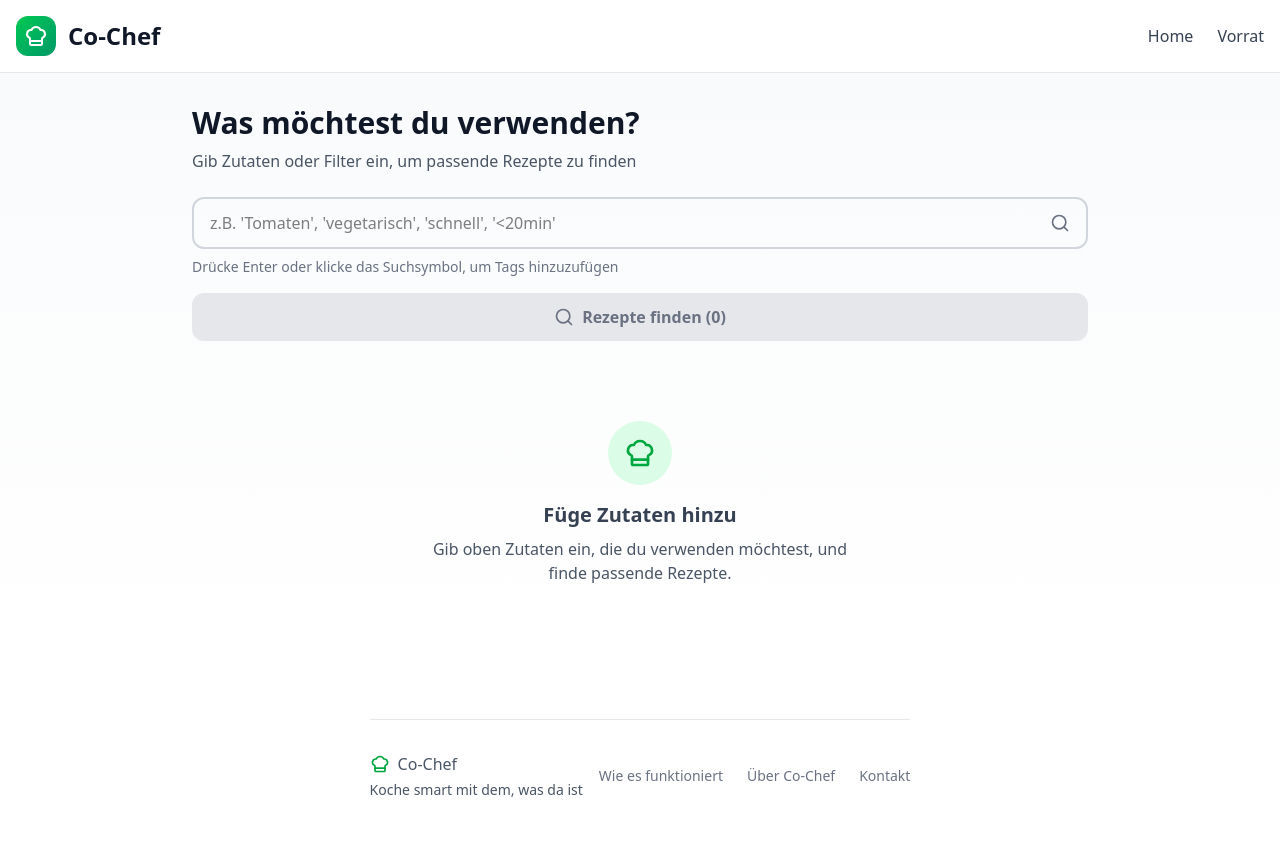
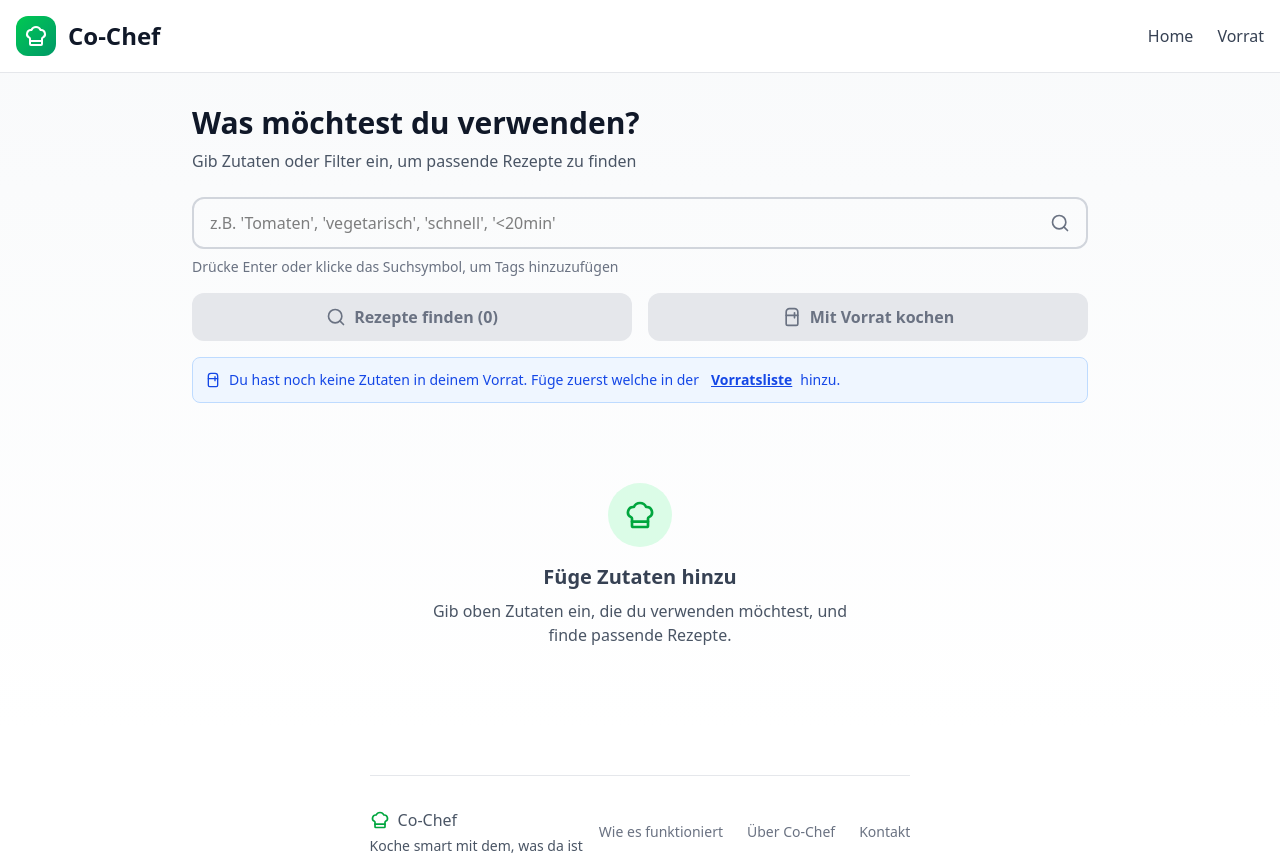
Before and after one commit to Nook64/React-Recipe-App, a React (Vite) app in the folder prototype/: page / in a window 1280 px wide. Before the commit the page ends 800 px from the top, so only its background shows below. Built offline with nearby package versions, Linux system fonts and the light colour scheme.

Commit message:
Added Pantry Search Function

```diff
--- a/prototype/src/pages/LandingPage.tsx
+++ b/prototype/src/pages/LandingPage.tsx
@@ -1,5 +1,5 @@
 import { useState, useEffect } from 'react';
-import { Search, X, ChefHat } from 'lucide-react';
+import { Search, X, ChefHat, Refrigerator, Clock } from 'lucide-react';
 import recipesData from '../assets/recipes.json';
 import type { Recipe } from '../types/recipe';
 
@@ -9,10 +9,22 @@ function LandingPage() {
   const [recipes, setRecipes] = useState<Recipe[]>([]);
   const [isLoading, setIsLoading] = useState(false);
   const [allRecipes, setAllRecipes] = useState<Recipe[]>([]);
+  const [showPantryRecipes, setShowPantryRecipes] = useState(false);
+  const [pantryItems, setPantryItems] = useState<{name: string, category: string, quantity: string}[]>([]);
 
   // Lade Rezepte beim Start
   useEffect(() => {
     setAllRecipes(recipesData.recipes);
+    // Lade Vorratsdaten aus localStorage
+    const savedItems = localStorage.getItem('coChefPantry');
+    if (savedItems) {
+      try {
+        const parsedItems = JSON.parse(savedItems);
+        setPantryItems(parsedItems);
+      } catch (error) {
+        console.error('Fehler beim Laden der Vorratsdaten:', error);
+      }
+    }
   }, []);
 
   const handleAddTag = () => {
@@ -31,11 +43,13 @@ function LandingPage() {
       handleAddTag();
     }
   };
-
+  // Normale Suche mit Tags
   const handleSearch = () => {
     if (tags.length === 0) return;
 
     setIsLoading(true);
+    setShowPantryRecipes(false);
+
     setTimeout(() => {
       const filteredRecipes = allRecipes.filter(recipe =>
         tags.some(tag =>
@@ -50,9 +64,54 @@ function LandingPage() {
     }, 500);
   };
 
+    // Suche mit Vorratsdaten
+  const findRecipesWithPantry = () => {
+    if (pantryItems.length === 0) {
+      alert('Du hast noch keine Zutaten in deinem Vorrat. Füge zuerst welche in der Vorratsliste hinzu.');
+      return;
+    }
+
+    setIsLoading(true);
+    setShowPantryRecipes(true);
+
+    // Extrahiere alle Zutatennamen aus dem Vorrat (in Kleinbuchstaben für bessere Übereinstimmung)
+    const pantryItemNames = pantryItems.map(item => item.name.toLowerCase());
+
+    setTimeout(() => {
+      // Finde Rezepte, bei denen alle Hauptzutaten im Vorrat sind
+      const matchedRecipes = allRecipes.filter(recipe => {
+        // Liste von Grundzutaten, die ignoriert werden (weil sie meistens vorhanden sind)
+        const basicIngredients = ['salz', 'pfeffer', 'olivenöl', 'öl', 'wasser', 'zucker'];
+
+        // Filtere Grundzutaten heraus und prüfe nur die Hauptzutaten
+        const mainIngredients = recipe.ingredients
+          .map(ingredient => ingredient.toLowerCase())
+          .filter(ingredient =>
+            !basicIngredients.some(basic => ingredient.includes(basic))
+          );
+
+        // Wenn ein Rezept nur aus Grundzutaten besteht, ist es machbar
+        if (mainIngredients.length === 0) return true;
+
+        // Prüfe, ob mindestens 70% der Hauptzutaten im Vorrat sind
+        const matchingIngredients = mainIngredients.filter(ingredient =>
+          pantryItemNames.some(pantryItem =>
+            pantryItem.includes(ingredient) || ingredient.includes(pantryItem)
+          )
+        );
+
+        return matchingIngredients.length >= mainIngredients.length * 0.7;
+      });
+
+      setRecipes(matchedRecipes);
+      setIsLoading(false);
+    }, 500);
+  };
+
   const handleClearAll = () => {
     setTags([]);
     setRecipes([]);
+    setShowPantryRecipes(false);
   };
 
   return (
@@ -136,7 +195,26 @@ function LandingPage() {
               )}
             </button>
 
-            {tags.length > 0 && (
+            {/* Button für Vorratssuche */}
+            <button
+              onClick={findRecipesWithPantry}
+              disabled={isLoading}
+              className={`flex-1 px-8 py-3 rounded-xl font-semibold transition-all duration-200 flex items-center justify-center gap-2 ${
+                isLoading || pantryItems.length === 0
+                  ? 'bg-gray-200 text-gray-500 cursor-not-allowed'
+                  : 'bg-linear-to-r from-blue-500 to-indigo-600 text-white hover:shadow-lg hover:shadow-blue-200 hover:scale-[1.02]'
+              }`}
+            >
+              <Refrigerator className="w-5 h-5" />
+              Mit Vorrat kochen
+              {pantryItems.length > 0 && (
+                <span className="text-xs bg-white/20 px-2 py-0.5 rounded-full">
+                  {pantryItems.length} Zutaten
+                </span>
+              )}
+            </button>
+
+            {(tags.length > 0 || showPantryRecipes) &&  (
               <button
                 onClick={handleClearAll}
                 className="px-6 py-3 border-2 border-gray-300 text-gray-700 hover:bg-gray-50 hover:border-gray-400 rounded-xl font-medium transition-colors"
@@ -145,6 +223,19 @@ function LandingPage() {
               </button>
             )}
           </div>
+          {/* Hinweis zur Vorratssuche */}
+          {pantryItems.length === 0 && (
+            <div className="mt-4 p-3 bg-blue-50 border border-blue-200 rounded-lg">
+              <p className="text-sm text-blue-700 flex items-center gap-2">
+                <Refrigerator className="w-4 h-4" />
+                Du hast noch keine Zutaten in deinem Vorrat. Füge zuerst welche in der
+                <a href="/pantry" className="font-semibold underline hover:text-blue-900 ml-1">
+                  Vorratsliste
+                </a>
+                hinzu.
+              </p>
+            </div>
+          )}
         </div>
 
         {/* Rezepte Ausgabe */}
@@ -178,7 +269,8 @@ function LandingPage() {
                         {recipe.title}
                       </h3>
                       <div className="flex items-center gap-2 text-gray-600 mb-3">
-                        <span className="text-sm">⏱️ {recipe.time} Min</span>
+                        <Clock className='w-4 h-4 text-gray-500' />
+                        <span className="text-sm"> {recipe.time} Min</span>
                       </div>
                       <div className="flex flex-wrap gap-2">
                         {recipe.ingredients.map((ingredient, idx) => (
```
